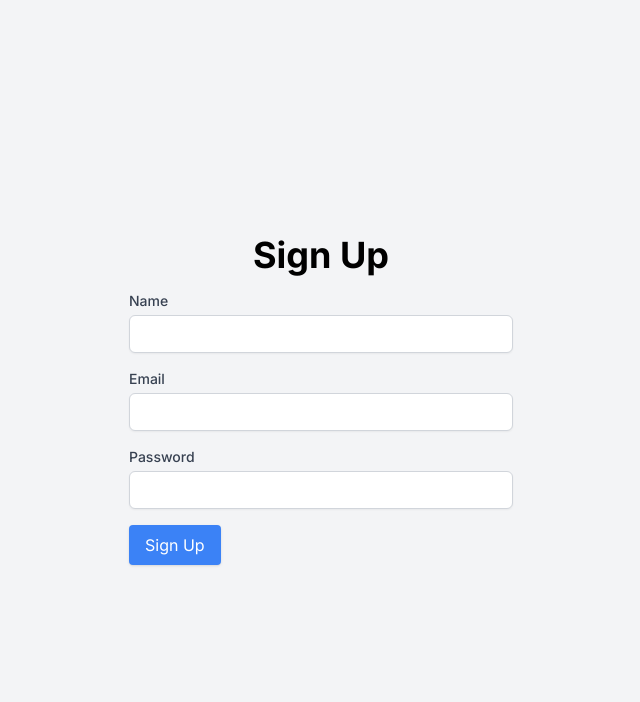
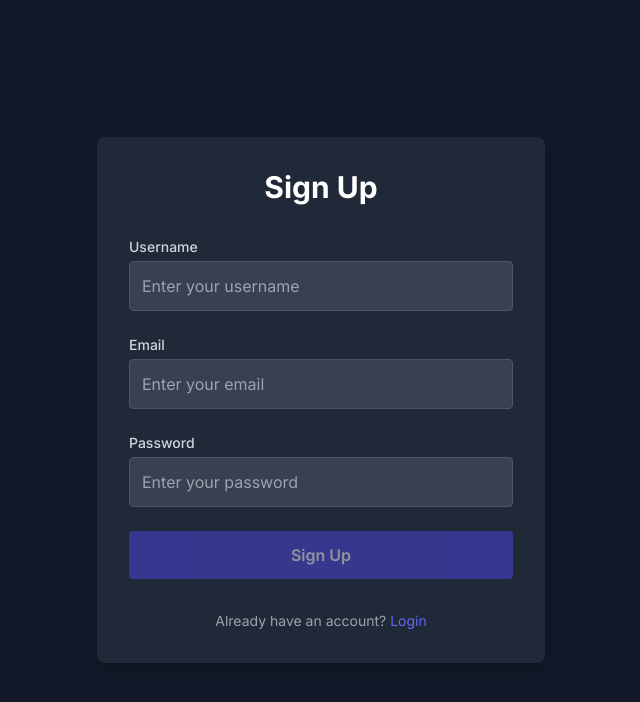
Before and after one commit to shivamsharmxa/Detoxify-Nextjs, a Next.js app in the folder detoxify/: page /auth/Signup in a window 1280 px wide. Shown: the top 702 px of the page, without its empty margins (319-959 px from the left). Built offline with nearby package versions, Linux system fonts and the light colour scheme.

Commit message:
Integrate Sign Up to backend

```diff
--- a/detoxify/package.json
+++ b/detoxify/package.json
@@ -9,6 +9,7 @@
     "lint": "next lint"
   },
   "dependencies": {
+    "axios": "^1.7.4",
     "bcryptjs": "^2.4.3",
     "googleapis": "^140.0.1",
     "jsonwebtoken": "^9.0.2",
@@ -18,6 +19,7 @@
     "nodemailer": "^6.9.14",
     "react": "^18",
     "react-dom": "^18",
+    "react-hot-toast": "^2.4.1",
     "react-player": "^2.16.0"
   },
   "devDependencies": {
--- a/detoxify/src/app/api/users/me/route.ts
+++ b/detoxify/src/app/api/users/me/route.ts
@@ -8,15 +8,17 @@ import { getDataFromToken } from 'src/helpers/getDataFromToken';
 
 connect()
 
-export async function POST(request:NextRequest) {
-    //extract data from token
-   const userId =  await getDataFromToken(request)
-   const user = User.findOne({_id: userId}).select("-password")
+export async function GET(request:NextRequest){
 
-   //check if there is no user
+    try {
+        const userId = await getDataFromToken(request);
+        const user = await User.findOne({_id: userId}).select("-password");
+        return NextResponse.json({
+            mesaaage: "User found",
+            data: user
+        })
+    } catch (error:any) {
+        return NextResponse.json({error: error.message}, {status: 400});
+    }
 
-   return NextResponse.json({
-    message:"User found",
-    data: user
-   })
 }
--- a/detoxify/src/app/auth/Signup/page.tsx
+++ b/detoxify/src/app/auth/Signup/page.tsx
@@ -1,28 +1,109 @@
-// app/auth/signup/page.tsx
+'use client';
+import axios from 'axios';
+import { toast } from 'react-hot-toast'; // `toast` instead of `Toast`
+import { useRouter } from 'next/navigation';
+import { useEffect, useState } from 'react';
+import Link from 'next/link';
 
-import React from 'react';
+export default function SignUpPage() {
+  const router = useRouter();
+  const [user, setUser] = useState({
+    email: '',
+    password: '',
+    username: '',
+  });
 
-const Signup = () => {
+  const [buttonDisabled, setButtonDisabled] = useState(true);
+  const [loading, setLoading] = useState(false);
+
+  const onSignup = async (e: React.FormEvent) => {
+    e.preventDefault(); // Prevent the form from refreshing the page
+
+    try {
+      setLoading(true);
+      const response = await axios.post('/api/users/signup', user);
+      console.log('SignUp success', response.data);
+      toast.success('SignUp Successful!'); // Show success toast
+      router.push('/auth/login');
+    } catch (error: any) {
+      console.log('SignUp Failed', error);
+      toast.error('SignUp Failed. Please try again.'); // Show error toast
+    } finally {
+      setLoading(false); // Ensure loading is stopped after the request is complete
+    }
+  };
+
+  useEffect(() => {
+    if (user.email && user.password && user.username) {
+      setButtonDisabled(false);
+    } else {
+      setButtonDisabled(true);
+    }
+  }, [user]);
+
   return (
-    <div className="flex flex-col items-center justify-center min-h-screen bg-gray-100 p-6">
-      <h1 className="text-4xl font-bold mb-4">Sign Up</h1>
-      <form className="w-full max-w-sm">
-        <div className="mb-4">
-          <label htmlFor="name" className="block text-sm font-medium text-gray-700">Name</label>
-          <input id="name" type="text" className="mt-1 block w-full px-3 py-2 border border-gray-300 rounded-md shadow-sm focus:outline-none focus:ring-blue-500 focus:border-blue-500 sm:text-sm" />
+    <div className="min-h-screen flex items-center justify-center bg-gray-900">
+      <div className="w-full max-w-md p-8 space-y-8 bg-gray-800 shadow-lg rounded-lg">
+        <h2 className="text-3xl font-bold text-center text-white">Sign Up</h2>
+        <form onSubmit={onSignup} className="space-y-6">
+          <div>
+            <label htmlFor="username" className="block text-sm font-medium text-gray-300">
+              Username
+            </label>
+            <input
+              type="text"
+              name="username"
+              id="username"
+              onChange={(e) => setUser({ ...user, username: e.target.value })}
+              className="mt-1 w-full p-3 bg-gray-700 text-white border border-gray-600 rounded focus:ring-indigo-500 focus:border-indigo-500"
+              placeholder="Enter your username"
+              required
+            />
+          </div>
+          <div>
+            <label htmlFor="email" className="block text-sm font-medium text-gray-300">
+              Email
+            </label>
+            <input
+              type="email"
+              name="email"
+              id="email"
+              onChange={(e) => setUser({ ...user, email: e.target.value })}
+              className="mt-1 w-full p-3 bg-gray-700 text-white border border-gray-600 rounded focus:ring-indigo-500 focus:border-indigo-500"
+              placeholder="Enter your email"
+              required
+            />
+          </div>
+          <div>
+            <label htmlFor="password" className="block text-sm font-medium text-gray-300">
+              Password
+            </label>
+            <input
+              type="password"
+              name="password"
+              id="password"
+              onChange={(e) => setUser({ ...user, password: e.target.value })}
+              className="mt-1 w-full p-3 bg-gray-700 text-white border border-gray-600 rounded focus:ring-indigo-500 focus:border-indigo-500"
+              placeholder="Enter your password"
+              required
+            />
+          </div>
+          <div>
+            <button
+              type="submit"
+              disabled={buttonDisabled || loading} // Disable the button when it's loading or the form is incomplete
+              className={`w-full p-3 text-white bg-indigo-600 hover:bg-indigo-700 rounded font-semibold transition duration-200 ${
+                buttonDisabled || loading ? 'opacity-50 cursor-not-allowed' : ''
+              }`}
+            >
+              {loading ? 'Signing Up...' : 'Sign Up'}
+            </button>
+          </div>
+        </form>
+        <div className="text-center text-sm text-gray-400">
+          Already have an account? <Link href="/auth/login" className="text-indigo-500">Login</Link>
         </div>
-        <div className="mb-4">
-          <label htmlFor="email" className="block text-sm font-medium text-gray-700">Email</label>
-          <input id="email" type="email" className="mt-1 block w-full px-3 py-2 border border-gray-300 rounded-md shadow-sm focus:outline-none focus:ring-blue-500 focus:border-blue-500 sm:text-sm" />
-        </div>
-        <div className="mb-4">
-          <label htmlFor="password" className="block text-sm font-medium text-gray-700">Password</label>
-          <input id="password" type="password" className="mt-1 block w-full px-3 py-2 border border-gray-300 rounded-md shadow-sm focus:outline-none focus:ring-blue-500 focus:border-blue-500 sm:text-sm" />
-        </div>
-        <button type="submit" className="px-4 py-2 bg-blue-500 text-white rounded shadow hover:bg-blue-600 transition">Sign Up</button>
-      </form>
+      </div>
     </div>
   );
-};
-
-export default Signup;
+}
--- a/detoxify/src/app/auth/login/page.tsx
+++ b/detoxify/src/app/auth/login/page.tsx
@@ -1,55 +1,9 @@
-'use client';
+import React from 'react'
 
-import React, { useState } from 'react';
-import { useRouter } from 'next/router';
+const login = () => {
+  return (
+    <div>login</div>
+  )
+}
 
-export default function Login() {
-  const router = useRouter();
-  const [email, setEmail] = useState('');
-  const [password, setPassword] = useState('');
-  const [error, setError] = useState<string | null>(null);
-
-  const handleSubmit = async (e: React.FormEvent) => {
-    e.preventDefault();
-    setError(null);
-
-    try {
-      const response = await fetch('/api/login', {
-        method: 'POST',
-        headers: {
-          'Content-Type': 'application/json',
-        },
-        body: JSON.stringify({ email, password }),
-      });
-
-      const data = await response.json();
-      if (response.ok) {
-        // Save token in localStorage or cookie
-        localStorage.setItem('token', data.token);
-        router.push('/');
-      } else {
-        setError(data.message || 'Something went wrong');
-      }
-    } catch (error: any) {
-      setError(error.message || 'Something went wrong');
-    }
-  };
-
-  return (
-    <div>
-      <h1>Login</h1>
-      {error && <p>{error}</p>}
-      <form onSubmit={handleSubmit}>
-        <div>
-          <label>Email</label>
-          <input type="email" value={email} onChange={(e) => setEmail(e.target.value)} />
-        </div>
-        <div>
-          <label>Password</label>
-          <input type="password" value={password} onChange={(e) => setPassword(e.target.value)} />
-        </div>
-        <button type="submit">Login</button>
-      </form>
-    </div>
-  );
-}
+export default login
```
Also changed, not shown: 1 other file (tests, documents, lock files or other folders).
